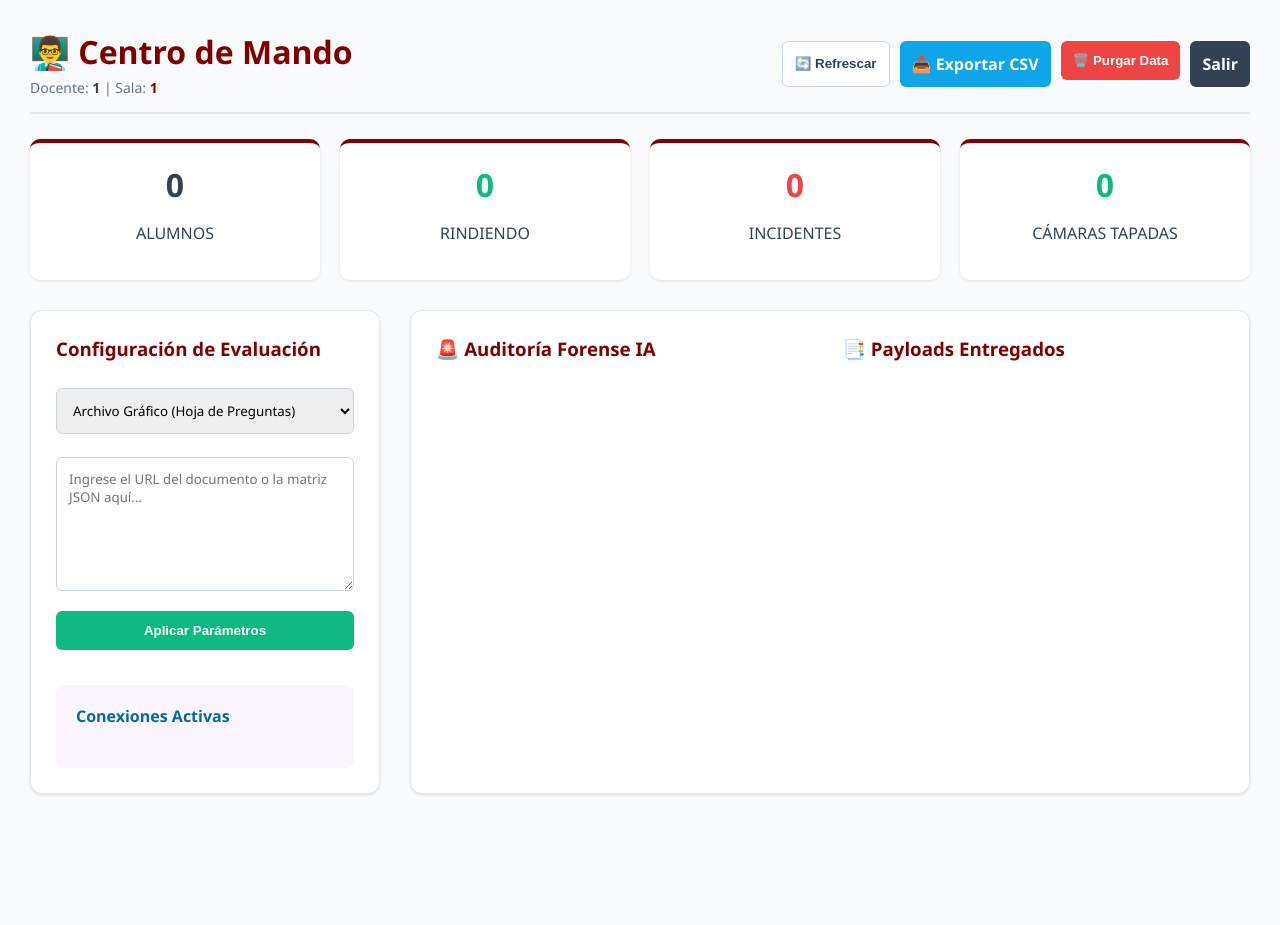
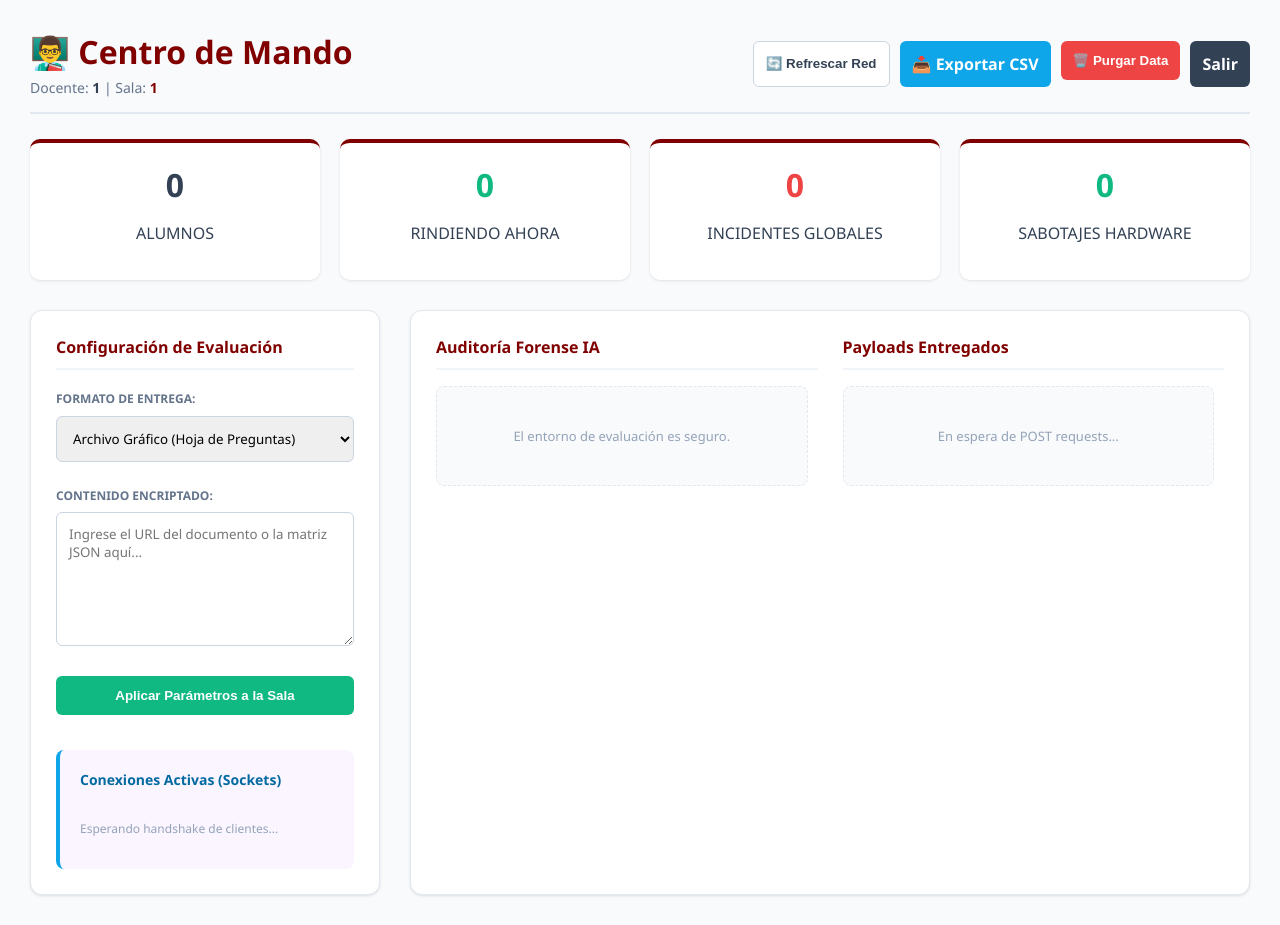
Before and after one commit to 914049118eddy-ops/Proctoring-, a FastAPI app: page /dashboard in a window 1280 px wide. Run offline with FastAPI, Linux system fonts and the light colour scheme; the visitor is signed in with stand-in values (Sample User, id 1).

Commit message:
Update index.html

```diff
--- a/templates/index.html
+++ b/templates/index.html
@@ -1,5 +1,4 @@
 <!DOCTYPE html>
-
 <html lang="es">
 <head>
     <meta charset="UTF-8">
@@ -15,9 +14,10 @@
 
         /* Contenedores Base */
         .registro-container { display: flex; justify-content: center; align-items: center; height: 100vh; }
-        .card-login { background: white; padding: 40px; border-radius: 12px; box-shadow: 0 4px 6px -1px rgb(0 0 0 / 0.1); width: 380px; border-top: 6px solid var(--uni); }
+        .card-login { background: white; padding: 40px; border-radius: 12px; box-shadow: 0 4px 6px -1px rgb(0 0 0 / 0.1), 0 2px 4px -2px rgb(0 0 0 / 0.1); width: 380px; border-top: 6px solid var(--uni); }
         .tabs { display: flex; border-bottom: 2px solid #e2e8f0; margin-bottom: 25px; }
         .tab { flex: 1; text-align: center; padding: 10px; cursor: pointer; color: #64748b; font-weight: 600; transition: 0.3s; }
+        .tab:hover { color: var(--uni); }
         .tab.active { color: var(--uni); border-bottom: 3px solid var(--uni); margin-bottom: -2px; }
         .form-view { display: none; animation: fadeIn 0.3s ease; }
         .form-view.active { display: block; }
@@ -59,37 +59,63 @@
                 <div id="tab-doc" class="tab" onclick="cambiarTab('doc')">Docente</div>
             </div>
 
-            <form id="form-est" class="form-view active" action="/ingresar_alumno" method="post">
+            <div id="view-estudiante" class="form-view active">
+                <form action="/ingresar_alumno" method="post">
                     <input type="text" name="nombre" placeholder="Nombres Completos" required>
                     <input type="text" name="uid" placeholder="Código UNI (Ej: 20261234A)" required>
                     <input type="text" name="sala" placeholder="Código de la Sala" required style="text-transform: uppercase;">
                     <button type="submit" class="btn">Acceder a Evaluación</button>
                 </form>
+            </div>
 
-            <form id="form-doc" class="form-view" action="/login_docente" method="post">
+            <div id="view-docente" class="form-view">
+                <form id="form-doc-login" action="/login_docente" method="post">
                     <input type="text" name="docente" placeholder="Usuario Docente" required>
                     <input type="password" name="password" placeholder="Contraseña" required>
                     <button type="submit" class="btn" style="background:#334155; margin-bottom: 15px;">Ingresar a Panel</button>
                     <hr style="border:0; border-top:1px solid #e2e8f0; margin:20px 0;">
-                <button type="button" class="btn" style="background:#10b981;" onclick="document.getElementById('form-doc').style.display='none'; document.getElementById('form-crear').style.display='block';">Crear Entorno de Evaluación</button>
+                    <button type="button" class="btn" style="background:#10b981;" onclick="mostrarCrearSala(true)">Crear Entorno de Evaluación</button>
                 </form>
 
-            <form id="form-crear" class="form-view" action="/crear_sala" method="post">
+                <form id="form-doc-crear" action="/crear_sala" method="post" style="display:none;">
                     <input type="text" name="docente" placeholder="Usuario Docente" required>
                     <input type="text" name="nombre_sala" placeholder="Nombre de Nueva Sala" required style="text-transform: uppercase;">
                     <input type="password" name="password" placeholder="Establece una Contraseña" required>
                     <button type="submit" class="btn" style="background:#10b981; margin-bottom:15px;">Crear Entorno</button>
-                <button type="button" class="btn" style="background:#94a3b8;" onclick="document.getElementById('form-crear').style.display='none'; document.getElementById('form-doc').style.display='block';">Volver al Login</button>
+                    <button type="button" class="btn" style="background:#94a3b8;" onclick="mostrarCrearSala(false)">Volver al Login</button>
                 </form>
+            </div>
+
         </div>
     </div>
     <script>
+        // Función principal de cambio de pestañas CORREGIDA
         function cambiarTab(tipo) {
-            document.getElementById('form-est').classList.toggle('active', tipo==='est');
-            document.getElementById('form-doc').classList.toggle('active', tipo==='doc');
-            document.getElementById('form-crear').classList.remove('active');
-            document.getElementById('tab-est').classList.toggle('active', tipo==='est');
-            document.getElementById('tab-doc').classList.toggle('active', tipo==='doc');
+            // 1. Resetear botones de pestañas
+            document.getElementById('tab-est').classList.toggle('active', tipo === 'est');
+            document.getElementById('tab-doc').classList.toggle('active', tipo === 'doc');
+
+            // 2. Mostrar/Ocultar contenedores principales
+            document.getElementById('view-estudiante').classList.toggle('active', tipo === 'est');
+            document.getElementById('view-docente').classList.toggle('active', tipo === 'doc');
+
+            // 3. LA CORRECCIÓN: Resetear el estado interno de la vista de docente
+            // Siempre volver a mostrar el login y esconder la creación de sala al cambiar de tab.
+            mostrarCrearSala(false);
+        }
+
+        // Función auxiliar para navegar DENTRO de la pestaña de docente
+        function mostrarCrearSala(quiereCrear) {
+            const formLogin = document.getElementById('form-doc-login');
+            const formCrear = document.getElementById('form-doc-crear');
+
+            if (quiereCrear) {
+                formLogin.style.display = 'none';
+                formCrear.style.display = 'block';
+            } else {
+                formLogin.style.display = 'block';
+                formCrear.style.display = 'none';
+            }
         }
     </script>
     {% endif %}
@@ -177,9 +203,10 @@
                 <p style="margin:5px 0 0 0; color:#64748b; font-size:14px;">Docente: <b style="color:var(--text);">{{ docente }}</b> | Sala: <b style="color:var(--uni);">{{ sala }}</b></p>
             </div>
             <div style="display:flex; gap:10px;">
-                <button class="btn" onclick="location.reload()" style="width:auto; background:white; color:var(--text); border:1px solid #cbd5e1;">🔄 Refrescar</button>
+                <button class="btn" onclick="location.reload()" style="width:auto; background:white; color:var(--text); border:1px solid #cbd5e1;">🔄 Refrescar Red</button>
                 <a href="/descargar_dataset" class="btn" style="background:#0ea5e9; width:auto;">📥 Exportar CSV</a>
-                <form action="/limpiar_auditoria" method="post" onsubmit="return confirm('ATENCIÓN: Borrará las fotos. ¿Continuar?');" style="margin:0;">
+
+                <form action="/limpiar_auditoria" method="post" onsubmit="return confirm('ATENCIÓN: Borrará irreversiblemente las fotos del servidor. ¿Continuar?');" style="margin:0;">
                     <button type="submit" class="btn" style="background:#ef4444; width:auto;">🗑️ Purgar Data</button>
                 </form>
                 <a href="/logout" class="btn" style="background:#334155; width:auto;">Salir</a>
@@ -188,25 +215,27 @@
 
         <div class="stats-grid">
             <div class="stat-card"><h2>{{ stats.total_alumnos }}</h2><p>ALUMNOS</p></div>
-            <div class="stat-card"><h2 style="color:#10b981;">{{ stats.activos }}</h2><p>RINDIENDO</p></div>
-            <div class="stat-card"><h2 style="color:#ef4444;">{{ stats.total_alertas }}</h2><p>INCIDENTES</p></div>
-            <div class="stat-card"><h2 style="color:{{ '#ef4444' if stats.camaras_tapadas > 0 else '#10b981' }}">{{ stats.camaras_tapadas }}</h2><p>CÁMARAS TAPADAS</p></div>
+            <div class="stat-card"><h2 style="color:#10b981;">{{ stats.activos }}</h2><p>RINDIENDO AHORA</p></div>
+            <div class="stat-card"><h2 style="color:#ef4444;">{{ stats.total_alertas }}</h2><p>INCIDENTES GLOBALES</p></div>
+            <div class="stat-card"><h2 style="color:{{ '#ef4444' if stats.camaras_tapadas > 0 else '#10b981' }}">{{ stats.camaras_tapadas }}</h2><p>SABOTAJES HARDWARE</p></div>
         </div>
 
         <div class="dash-layout">
             <div class="panel">
-                <h3 style="margin-top:0; color:var(--uni);">Configuración de Evaluación</h3>
+                <h3 style="margin-top:0; color:var(--uni); border-bottom: 2px solid #f1f5f9; padding-bottom:10px; font-size:16px;">Configuración de Evaluación</h3>
                 <form action="/configurar_lms" method="post">
+                    <label style="font-size:12px; font-weight:bold; color:#64748b;">FORMATO DE ENTREGA:</label>
                     <select name="tipo">
                         <option value="tradicional">Archivo Gráfico (Hoja de Preguntas)</option>
                         <option value="interactivo">Despliegue Dinámico (JSON Array)</option>
                     </select>
+                    <label style="font-size:12px; font-weight:bold; color:#64748b; margin-top:10px; display:block;">CONTENIDO ENCRIPTADO:</label>
                     <textarea name="contenido" rows="6" placeholder="Ingrese el URL del documento o la matriz JSON aquí..." required></textarea>
-                    <button type="submit" class="btn" style="background:#10b981;">Aplicar Parámetros</button>
+                    <button type="submit" class="btn" style="background:#10b981; margin-top:10px;">Aplicar Parámetros a la Sala</button>
                 </form>
 
-                <div style="margin-top: 35px; background: #faf5ff; padding: 20px; border-radius: 8px;">
-                    <h4 style="margin-top:0; color:#0369a1;">Conexiones Activas</h4>
+                <div style="margin-top: 35px; background: #faf5ff; padding: 20px; border-radius: 8px; border-left: 4px solid #0ea5e9;">
+                    <h4 style="margin-top:0; color:#0369a1; font-size:14px;">Conexiones Activas (Sockets)</h4>
                     <div style="max-height: 200px; overflow-y: auto;">
                         {% for est in asistencia %}
                         <div style="font-size:12px; margin-bottom:10px; border-bottom:1px solid #e0f2fe; padding-bottom:10px;">
@@ -214,6 +243,8 @@
                             Status: <span style="font-weight:bold; color:{{ '#10b981' if est.Estado == 'EN EXAMEN' else '#64748b' }}">{{ est.Estado }}</span> |
                             Video: <span style="font-weight:bold; color:{{ '#ef4444' if est.Camara == 'BLOQUEADA' else '#10b981' }}">{{ est.Camara }}</span>
                         </div>
+                        {% else %}
+                        <p style="color:#94a3b8; font-size:12px;">Esperando handshake de clientes...</p>
                         {% endfor %}
                     </div>
                 </div>
@@ -222,32 +253,42 @@
             <div class="panel">
                 <div style="display: grid; grid-template-columns: 1fr 1fr; gap: 25px;">
                     <div>
-                        <h3 style="margin-top:0; color:var(--uni);">🚨 Auditoría Forense IA</h3>
-                        <div style="max-height: 600px; overflow-y: auto;">
+                        <h3 style="margin-top:0; color:var(--uni); border-bottom: 2px solid #f1f5f9; padding-bottom:10px; font-size:16px;">Auditoría Forense IA</h3>
+                        <div style="max-height: 600px; overflow-y: auto; padding-right:10px;">
                             {% for item in incidencias %}
                             <div class="evidencia-card">
                                 <img src="/ver_evidencia/{{ item.Ruta.split('/')[-1] }}" loading="lazy">
                                 <div style="padding: 12px; font-size:12px; width:100%;">
-                                    <span style="background:#fee2e2; color:#b91c1c; padding:3px 6px; border-radius:4px; font-weight:bold;">{{ item.Falta }}</span><br>
+                                    <span style="background:#fee2e2; color:#b91c1c; padding:3px 6px; border-radius:4px; font-weight:bold; font-size:10px;">{{ item.Falta }}</span><br>
                                     <div style="margin-top:8px;"><b>{{ item.Nombre }}</b></div>
                                     <div style="color:#64748b; margin-top:2px;">{{ item.Fecha }}</div>
                                 </div>
                             </div>
+                            {% else %}
+                            <div style="text-align:center; padding:40px 20px; background:#f8fafc; border-radius:8px; border:1px dashed #e2e8f0;">
+                                <p style="color:#94a3b8; font-size:13px; margin:0;">El entorno de evaluación es seguro.</p>
+                            </div>
                             {% endfor %}
                         </div>
                     </div>
+
                     <div>
-                        <h3 style="margin-top:0; color:var(--uni);">📑 Payloads Entregados</h3>
-                        <div style="max-height: 600px; overflow-y: auto;">
+                        <h3 style="margin-top:0; color:var(--uni); border-bottom: 2px solid #f1f5f9; padding-bottom:10px; font-size:16px;">Payloads Entregados</h3>
+                        <div style="max-height: 600px; overflow-y: auto; padding-right:10px;">
                             {% for res in respuestas %}
-                            <div style="background:white; border:1px solid #e2e8f0; border-left:4px solid #10b981; padding:15px; margin-bottom:15px; border-radius:6px; font-size:12px;">
+                            <div style="background:white; border:1px solid #e2e8f0; border-left:4px solid #10b981; padding:15px; margin-bottom:15px; border-radius:6px; font-size:12px; box-shadow: 0 1px 2px 0 rgb(0 0 0 / 0.05);">
                                 <div style="display:flex; justify-content:space-between; margin-bottom:8px;">
-                                    <b>{{ res.ID }}</b> <span style="color:#64748b;">{{ res.Fecha }}</span>
+                                    <b>Alumno: {{ res.ID }}</b>
+                                    <span style="color:#64748b;">{{ res.Fecha }}</span>
                                 </div>
-                                <hr style="border:0; border-top:1px dashed #e2e8f0; margin: 8px 0;">
+                                <hr style="border:0; border-top:1px dashed #e2e8f0; margin: 8px 0 10px 0;">
                                 {% for p, r in res.Detalle.items() %}
                                     <div style="margin-bottom:4px;"><span style="color:#64748b;">{{ p }}:</span> <b>{{ r }}</b></div>
                                 {% endfor %}
+                            </div>
+                            {% else %}
+                            <div style="text-align:center; padding:40px 20px; background:#f8fafc; border-radius:8px; border:1px dashed #e2e8f0;">
+                                <p style="color:#94a3b8; font-size:13px; margin:0;">En espera de POST requests...</p>
                             </div>
                             {% endfor %}
                         </div>
```
Lines whose indentation alone changed are shown as unchanged.
